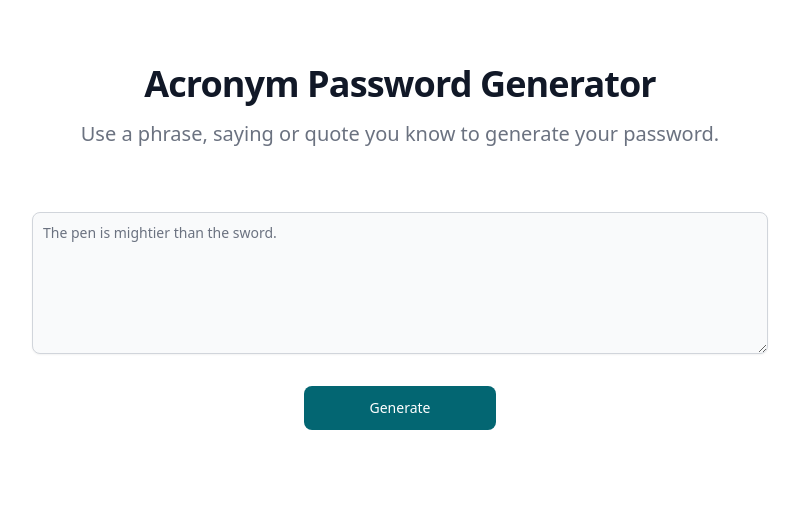
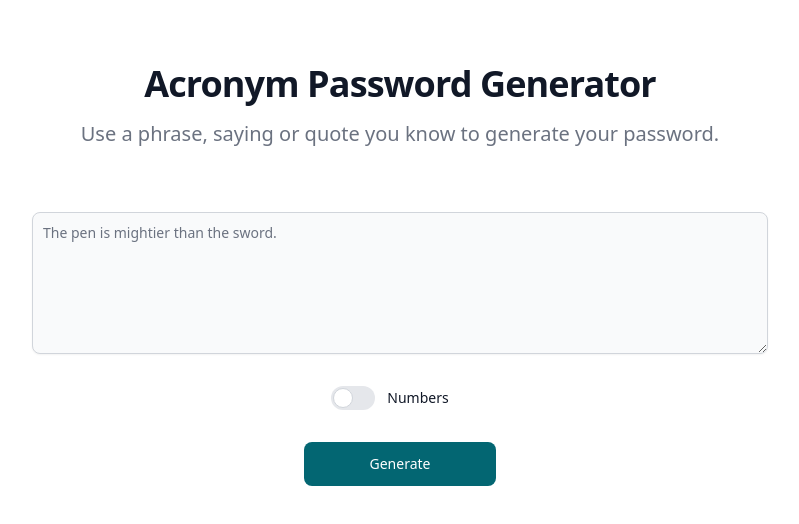
Before and after one commit to geyermichael/acronym-password-generator, a Vue app: page / in a window 1280 px wide. Shown: the top 524 px of the page, without its empty margins (240-1039 px from the left). Built offline with nearby package versions, Linux system fonts and the light colour scheme.

Commit message:
feat: add char replacement with numbers

```diff
--- a/src/App.vue
+++ b/src/App.vue
@@ -1,5 +1,5 @@
 <script setup lang="ts">
-import { ref, watch } from 'vue';
+import { ref, watch, reactive } from 'vue';
 import { useClipboard } from '@vueuse/core';
 import { useGeneratePassword } from './composables/useGeneratePassword';
 
@@ -8,6 +8,9 @@ const sentence = ref('');
 const password = ref('');
 const pending = ref(false);
 const error = ref(false);
+const options = reactive({
+  useNumbers: false,
+});
 function submit(): void {
   password.value = '';
   error.value = false;
@@ -20,7 +23,9 @@ function submit(): void {
   pending.value = true;
   setTimeout(() => {
     try {
-      password.value = useGeneratePassword(sentence.value);
+      password.value = useGeneratePassword(sentence.value, {
+        useNumbers: options.useNumbers,
+      });
       pending.value = false;
     } catch (err) {
       error.value = true;
@@ -70,6 +75,26 @@ watch(sentence, () => {
                   : ''
               "
             ></textarea>
+          </div>
+          <div class="flex justify-center">
+            <label
+              for="teal-toggle"
+              class="inline-flex relative items-center mr-5 cursor-pointer"
+            >
+              <input
+                type="checkbox"
+                v-model="options.useNumbers"
+                id="teal-toggle"
+                class="sr-only peer"
+              />
+              <div
+                class="w-11 h-6 bg-gray-200 rounded-full peer dark:bg-gray-700 peer-focus:ring-4 peer-focus:ring-teal-300 dark:peer-focus:ring-teal-800 peer-checked:after:translate-x-full peer-checked:after:border-white after:content-[''] after:absolute after:top-0.5 after:left-[2px] after:bg-white after:border-gray-300 after:border after:rounded-full after:h-5 after:w-5 after:transition-all dark:border-gray-600 peer-checked:bg-teal-600"
+              ></div>
+              <span
+                class="ml-3 text-sm font-medium text-gray-900 dark:text-gray-300"
+                >Numbers</span
+              >
+            </label>
           </div>
           <button
             :disabled="error"
--- a/src/composables/useGeneratePassword.ts
+++ b/src/composables/useGeneratePassword.ts
@@ -1,6 +1,19 @@
 const specialCharacters: Set<string> = new Set(['.', ',', '!']);
+const replaceCharactersWithNumbers: { [key: string]: string } = {
+  g: '9',
+  G: '9',
+  i: '1',
+  I: '1',
+  o: '0',
+  O: '0',
+  x: '10',
+  X: '10',
+};
 
-export function useGeneratePassword(sentence: string): string {
+export function useGeneratePassword(
+  sentence: string,
+  options: { useNumbers: boolean } = { useNumbers: false }
+): string {
   if (sentence == '') throw new Error('Empty string is not allowed.');
 
   sentence = sentence.replaceAll('\n', ' ').trim(); // remove all line breaks and trim sentence
@@ -14,5 +27,12 @@ export function useGeneratePassword(sentence: string): string {
     }
   });
 
+  if (options.useNumbers) {
+    for (let i = 0; i < password.length; i++) {
+      if (password[i] in replaceCharactersWithNumbers)
+        password[i] = replaceCharactersWithNumbers[password[i]];
+    }
+  }
+
   return password.join(''); // return password as string;
 }
```
